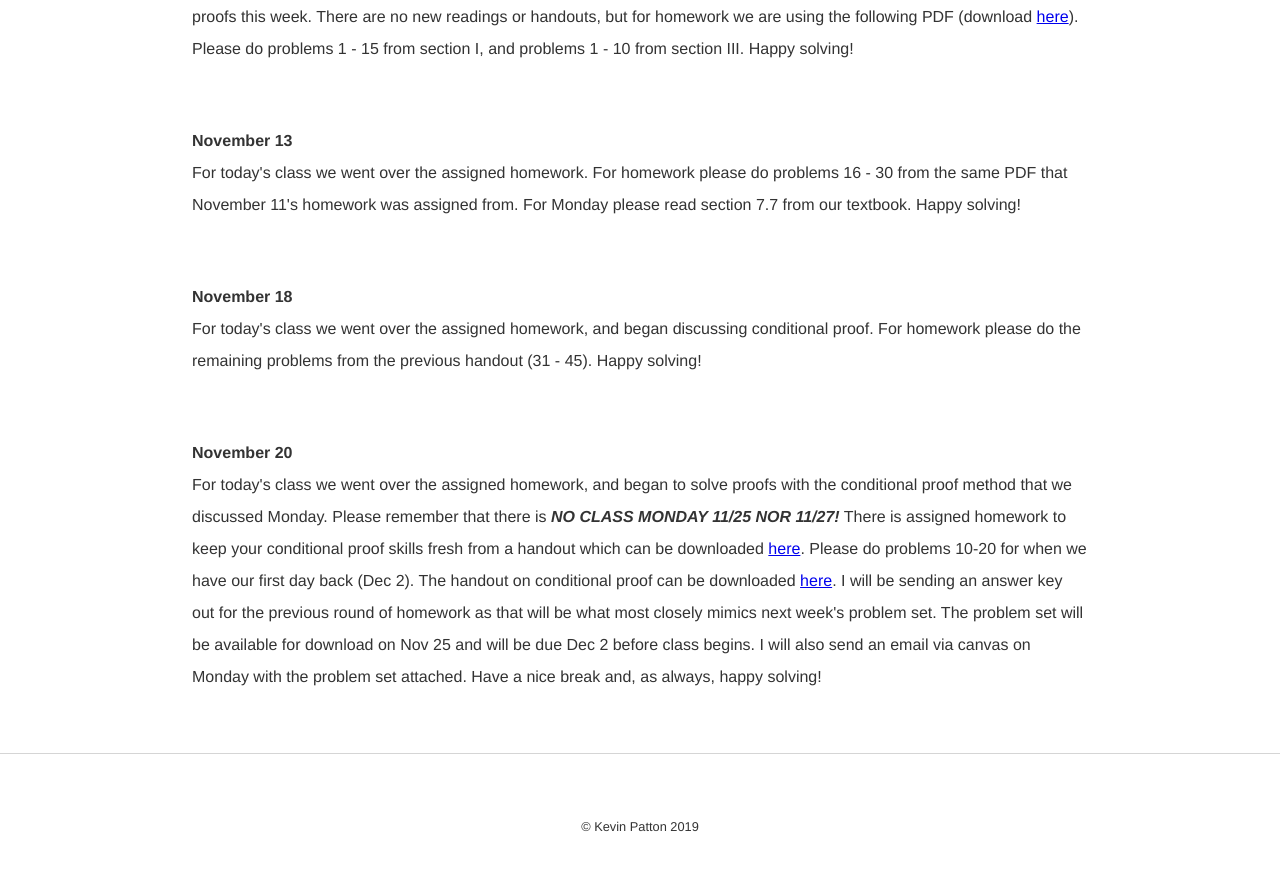
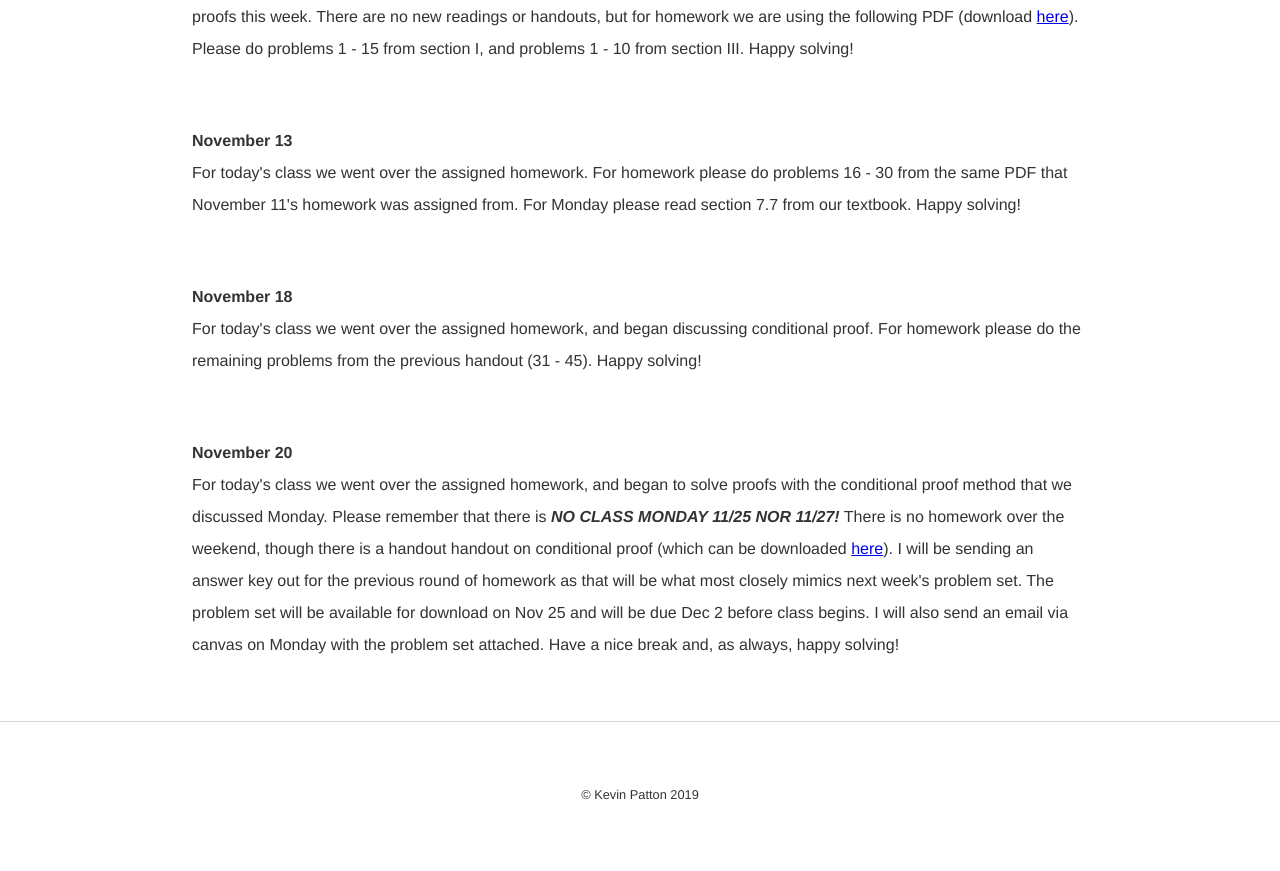
Before and after one commit to kevinjpatton/kevinjpatton.github.io, a Jekyll site: the page built from teaching/phil_1210/index.html, in a window 1280 px wide and 900 px high, scrolled down 4784 px. Shown: the top 871 px of the window. Built offline with Jekyll 4.4.1, drawn with Linux system fonts in a browser that asks for light colours; Markdown is read by kramdown in place of the engine named in the settings.

Commit message:
Update index.html

```diff
--- a/teaching/phil_1210/index.html
+++ b/teaching/phil_1210/index.html
@@ -53,4 +53,4 @@ For today's class we went over the assigned homework.  For homework please do pr
 <p><b>November 18</b><br>
 For today's class we went over the assigned homework, and began discussing conditional proof.  For homework please do the remaining problems from the previous handout (31 - 45).  Happy solving!</p>
 <p><b>November 20</b><br>
-For today's class we went over the assigned homework, and began to solve proofs with the conditional proof method that we discussed Monday.  Please remember that there is <b><i>NO CLASS MONDAY 11/25 NOR 11/27!</b></i>  There is assigned homework to keep your conditional proof skills fresh from a handout which can be downloaded <a href="/teaching/phil_1210/ConditionalProofProblems.pdf" target="_blank">here</a>.  Please do problems 10-20 for when we have our first day back (Dec 2). The handout on conditional proof can be downloaded <a href="/teaching/phil_1210/ConditionalProof.pdf" target="_blank">here</a>.  I will be sending an answer key out for the previous round of homework as that will be what most closely mimics next week's problem set.  The problem set will be available for download on Nov 25 and will be due Dec 2 before class begins.  I will also send an email via canvas on Monday with the problem set attached.  Have a nice break and, as always, happy solving!</p>
+For today's class we went over the assigned homework, and began to solve proofs with the conditional proof method that we discussed Monday.  Please remember that there is <b><i>NO CLASS MONDAY 11/25 NOR 11/27!</b></i>  There is no homework over the weekend, though there is a handout handout on conditional proof (which can be downloaded <a href="/teaching/phil_1210/ConditionalProof.pdf" target="_blank">here</a>).  I will be sending an answer key out for the previous round of homework as that will be what most closely mimics next week's problem set.  The problem set will be available for download on Nov 25 and will be due Dec 2 before class begins.  I will also send an email via canvas on Monday with the problem set attached.  Have a nice break and, as always, happy solving!</p>
```
